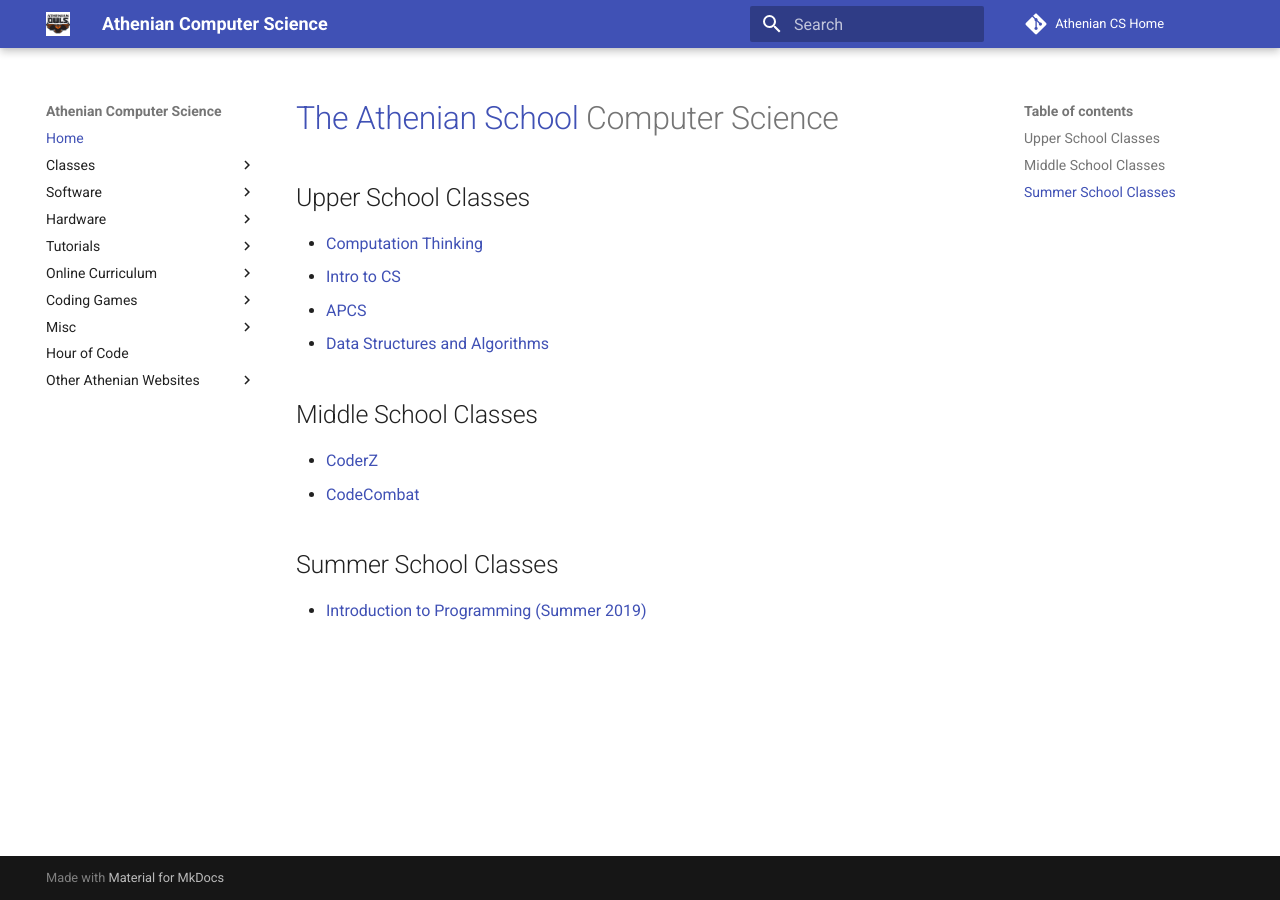
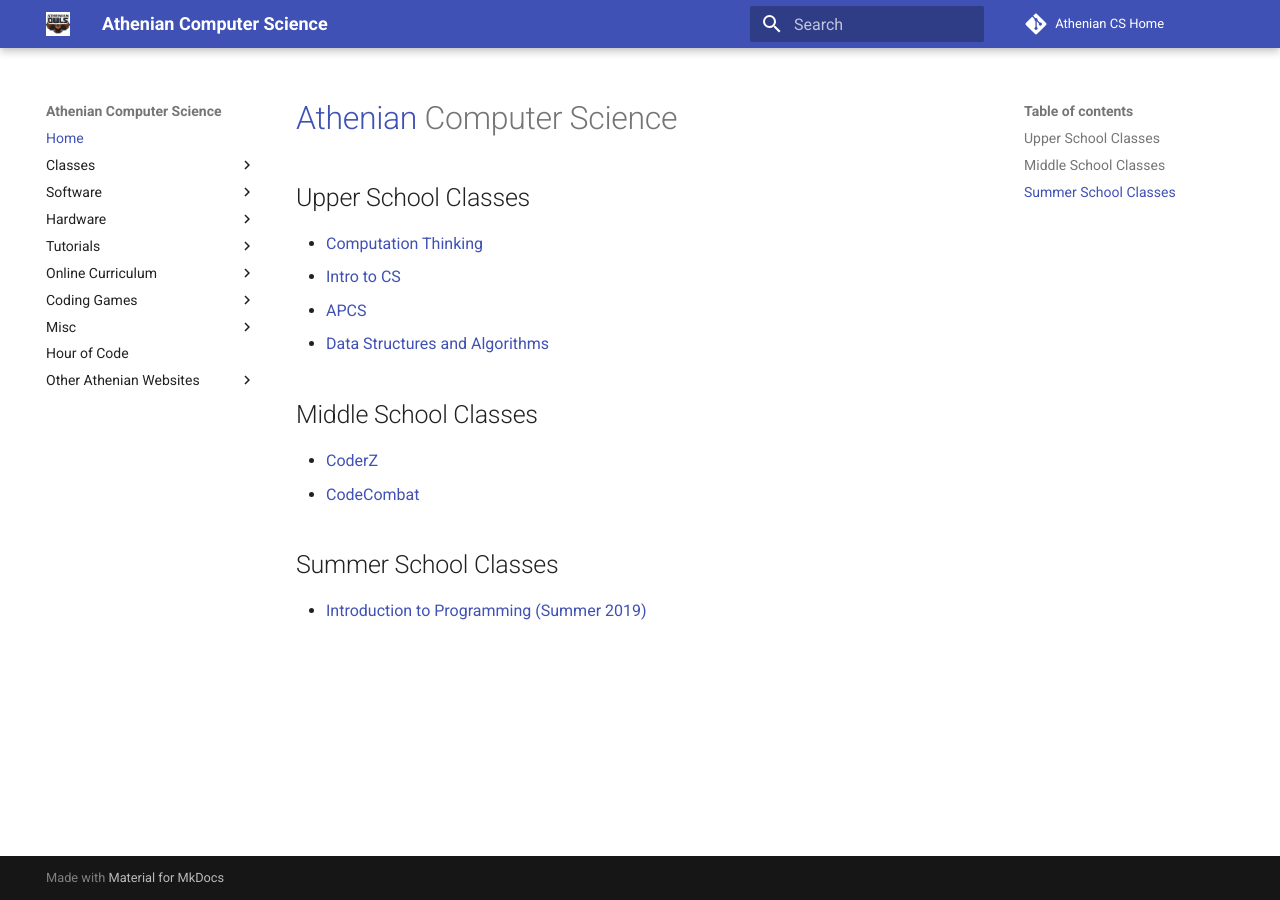
Before and after one commit to athenian-computational-thinking/athenian-cs-mkdocs, an MkDocs documentation site: the page built from docs/index.md, in a window 1280 px wide. Built offline with MkDocs 1.6.1 and Material for MkDocs 9.7.7, drawn with Linux system fonts in a browser that asks for light colours; comment, search, counter and statistics services are not loaded.

Commit message:
Update docs

```diff
--- a/docs/index.md
+++ b/docs/index.md
@@ -1,4 +1,4 @@
-# [The Athenian School](https://www.athenian.org) Computer Science
+# [Athenian](https://www.athenian.org) Computer Science
 
 ## Upper School Classes
 * [Computation Thinking](/ct)
```
